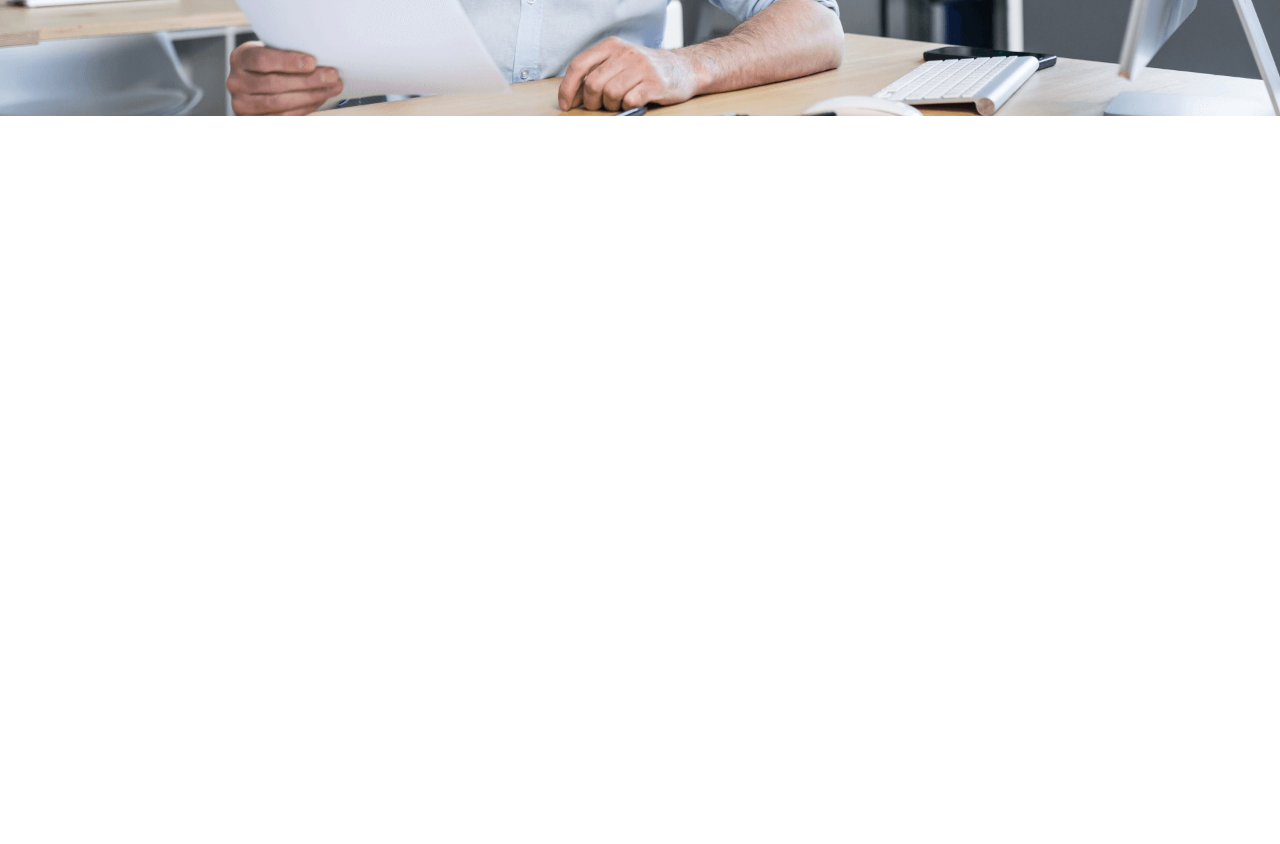
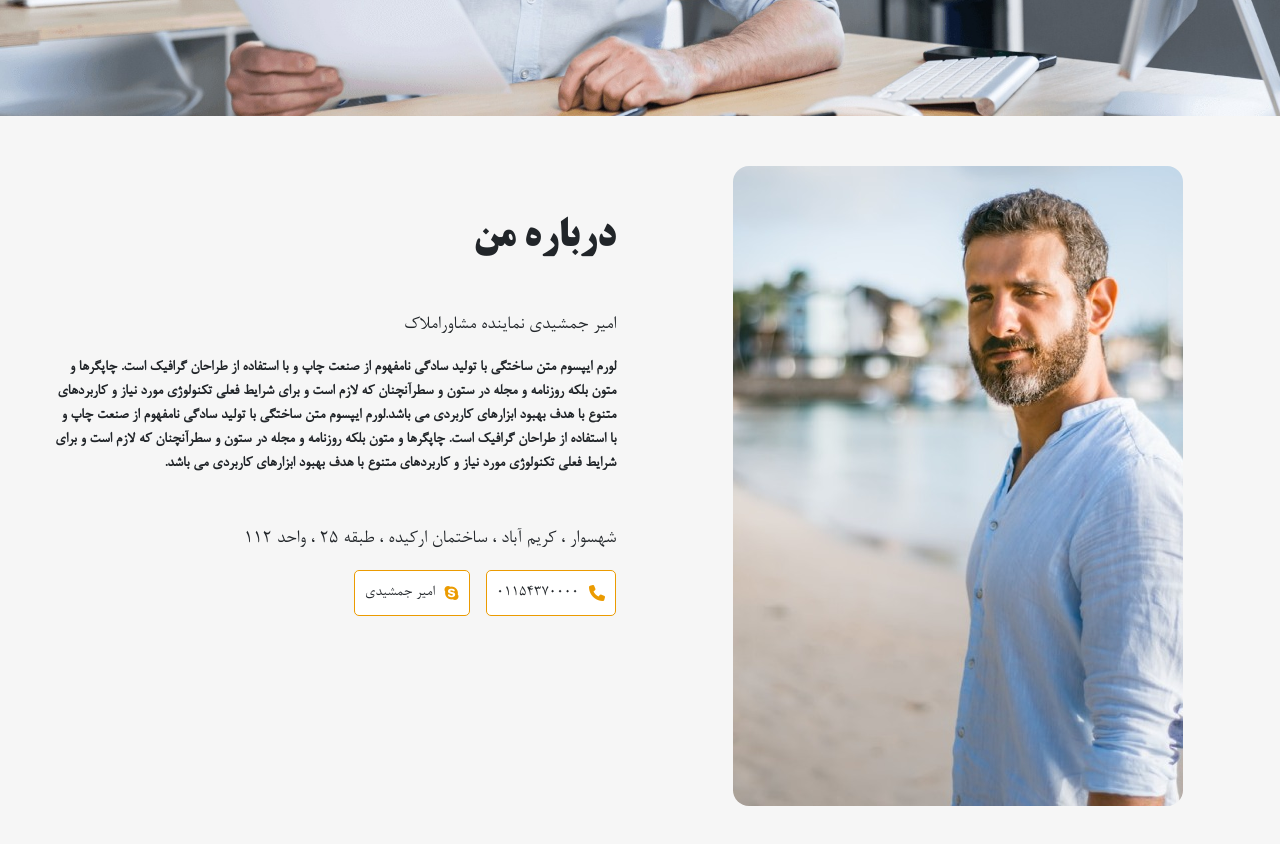
Before and after one commit to RNCstar/HomeState, a plain HTML site: page index.html in a window 1280 px wide. Shown: the part 480-1324 px from the top of the page. Before the commit the page ends 800 px from the top, so only its background shows below. Drawn offline with nearby package versions, Linux system fonts and the light colour scheme.

Commit message:
finish_part_top_main

```diff
--- a/CSS/mediaQuery.css
+++ b/CSS/mediaQuery.css
@@ -49,6 +49,7 @@
         font-size: 30px;
         transition: all 0.3s ease-out;
     }
+
 }
 
 
--- a/CSS/style.css
+++ b/CSS/style.css
@@ -133,3 +133,26 @@ header .navbar-brand {
 #part4 span {
     border-radius: 4px;
 }
+
+#topPart {
+    background-color: #F6F6F6;
+    padding: 50px 5px 40px 5px;
+}
+
+#NO_man p, #Skype_man p {
+    margin-bottom: 0;
+    margin-right: 10px;
+}
+
+#NO_man, #Skype_man {
+    border-radius: 5px;
+    border: 1px solid #EB9B01;
+    background-color: #fff;
+    padding: 10px;
+    cursor: pointer;
+}
+
+
+#NO_man i, #Skype_man i {
+    color: #EB9B01;
+}
--- a/index.html
+++ b/index.html
@@ -97,7 +97,63 @@
         </div>
       </section>
     </header>
-    <main></main>
+    <!-- finish header and fix all responsive parts !!!!!!!!!!! -->
+    <!-- -------------------------------------------------------------------------------- -->
+    <!-- now we start main part of site -->
+    <main>
+      <section id="topPart">
+        <div class="container-fluid">
+          <div class="row">
+            <!-- img part -->
+            <div class="col-12 col-md-6 d-flex justify-content-center">
+              <img
+                src="IMG/Man-top-main.jpg"
+                alt=""
+                class="img-fluid rounded-4"
+              />
+            </div>
+            <!-- content part -->
+            <div class="col-12 col-md-6 pe-5 ps-4">
+              <h1 class="fw-bold mt-5 mb-5">درباره من</h1>
+              <p class="lead">امیر جمشیدی نماینده مشاوراملاک</p>
+              <p class="fw-bolder mb-5">
+                لورم ایپسوم متن ساختگی با تولید سادگی نامفهوم از صنعت چاپ و با
+                استفاده از طراحان گرافیک است. چاپگرها و متون بلکه روزنامه و مجله
+                در ستون و سطرآنچنان که لازم است و برای شرایط فعلی تکنولوژی مورد
+                نیاز و کاربردهای متنوع با هدف بهبود ابزارهای کاربردی می
+                باشد.لورم ایپسوم متن ساختگی با تولید سادگی نامفهوم از صنعت چاپ و
+                با استفاده از طراحان گرافیک است. چاپگرها و متون بلکه روزنامه و
+                مجله در ستون و سطرآنچنان که لازم است و برای شرایط فعلی تکنولوژی
+                مورد نیاز و کاربردهای متنوع با هدف بهبود ابزارهای کاربردی می
+                باشد.
+              </p>
+              <p class="lead">
+                شهسوار ، کریم آباد ، ساختمان ارکیده ، طبقه 25 ، واحد 112
+              </p>
+              <div
+                class="knowleg_part_top_main d-flex justify-content-start-items-center gap-3"
+              >
+                <div
+                  id="NO_man"
+                  class="d-flex justify-content-center align-items-center"
+                >
+                  <i class="fas fa-phone"></i>
+                  <p>01154370000</p>
+                </div>
+                <div
+                  id="Skype_man"
+                  class="d-flex justify-content-center align-items-center"
+                >
+                  <i class="fab fa-skype"></i>
+                  <p>امیر جمشیدی</p>
+                </div>
+              </div>
+            </div>
+          </div>
+        </div>
+      </section>
+    </main>
+
     <footer></footer>
     <!-- JS BootStrap -->
     <script
```
Also changed, not shown: IMG/Man-top-main.jpg (added).
